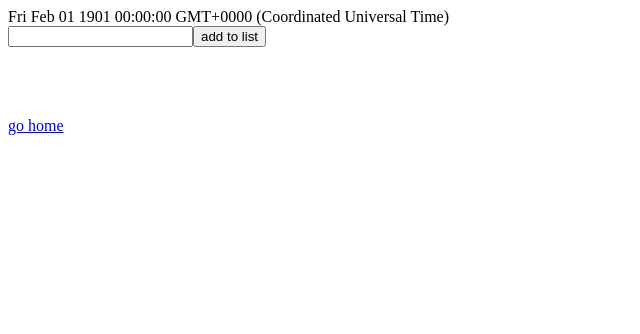
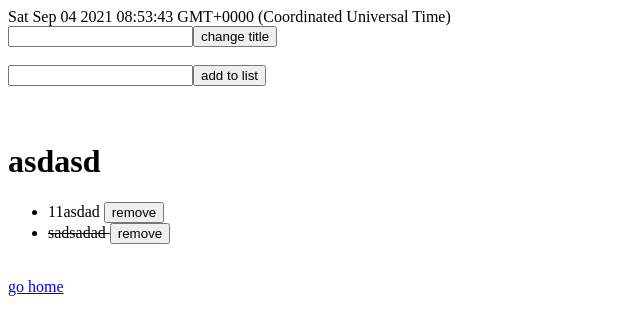
Before and after one commit to andyblacknred/vue-calendar, a Vue app: page /day/1/1/1 in a window 1280 px wide. Shown: the top 334 px of the page, without its empty margins (0-640 px from the left). Built offline with nearby package versions, Linux system fonts and the light colour scheme.

Commit message:
todo - wip

```diff
--- a/src/components/ListsOfTodo/ListsOfTodo.html
+++ b/src/components/ListsOfTodo/ListsOfTodo.html
@@ -1,3 +1,11 @@
 <div class="list">
-    <Todo />
+    <Todo
+        @add-to-list="addToList(index, $event)"
+        @remove-from-list="removeFromList(index, $event)"
+        @change-title="changeTitle(index, $event)"
+        @change-status="changeStatus(index, ...$event)"
+        v-for="(todo, index) in listOfTodo"
+        :todo-prop="todo"
+        :key="index"
+    />
 </div>
--- a/src/components/ListsOfTodo/ListsOfTodo.vue
+++ b/src/components/ListsOfTodo/ListsOfTodo.vue
@@ -1,12 +1,55 @@
 <template src="./ListsOfTodo.html" />
 
 <script>
+import {mapState} from "vuex";
+
 import Todo from "@/components/Todo/Todo";
 
 export default {
   name: "ListsOfTodo",
   components: {
     Todo
+  },
+  computed: {
+    ...mapState({
+      chosenDay: state => state.calendar.chosenDay
+    })
+  },
+  data() {
+    return {
+      listOfTodo: [
+        {
+          title: 'asdasd',
+          todoList: [
+            {
+              text: '11asdad',
+              isChecked: false
+            },
+            {
+              text: 'sadsadad',
+              isChecked: true
+            }
+          ],
+          date: this.chosenDay
+        }
+      ]
+    }
+  },
+  methods: {
+    addToList(index, text) {
+
+      alert(this.chosenDay)
+      this.listOfTodo[index].todoList.push({text, isChecked: false});
+    },
+    removeFromList(indexParent, indexChild) {
+      this.listOfTodo[indexParent].todoList.splice(indexChild, 1);
+    },
+    changeTitle(index, title) {
+      this.listOfTodo[index].title = title;
+    },
+    changeStatus(indexParent, indexChild, status) {
+      this.listOfTodo[indexParent].todoList[indexChild].isChecked = status;
+    }
   }
 }
 </script>
--- a/src/components/Todo/Todo.html
+++ b/src/components/Todo/Todo.html
@@ -1,10 +1,23 @@
 <div class="todo">
+    <input type="text" v-model="todoTitle">
+    <button @click="changeTitle">change title</button>
+    <br>
+    <br>
     <input type="text" v-model="todoText">
     <button @click="addToList">add to list</button>
     <br>
     <br>
     <br>
+    <h1>{{ todoProp.title }}</h1>
     <ul>
-        <li v-for="item in todoArray">{{ item }}</li>
+        <li v-for="(item, index) in todoProp.todoList">
+            <span
+                :style="{'text-decoration': item.isChecked ? 'line-through' : ''}"
+                @click="changeStatus(index, !item.isChecked)"
+            >
+                {{ item.text }}
+            </span>
+            <button @click="removeFromList(index)">remove</button>
+        </li>
     </ul>
 </div>
--- a/src/components/Todo/Todo.vue
+++ b/src/components/Todo/Todo.vue
@@ -6,12 +6,26 @@ export default {
   data() {
     return {
       todoText: '',
-      todoArray: []
+      todoTitle: '',
+    }
+  },
+  props: {
+    todoProp: {
+      type: Object
     }
   },
   methods: {
     addToList() {
-      this.todoArray.push(this.todoText);
+      this.$emit('add-to-list', this.todoText);
+    },
+    removeFromList(index) {
+      this.$emit('remove-from-list', index);
+    },
+    changeTitle() {
+      this.$emit('change-title', this.todoTitle);
+    },
+    changeStatus(index, status) {
+      this.$emit('change-status', [index, status]);
     }
   }
 }
--- a/src/views/ChosenDay/ChosenDay.html
+++ b/src/views/ChosenDay/ChosenDay.html
@@ -1,7 +1,7 @@
 <div class="page page--day">
-    {{ new Date($route.params.year, $route.params.month, $route.params.day) }}
+    {{ chosenDay }}
     <br>
-    <ListsOfTodo />
+    <ListsOfTodo  />
     <br>
     <router-link to="/">go home</router-link>
 </div>
--- a/src/views/ChosenDay/ChosenDay.vue
+++ b/src/views/ChosenDay/ChosenDay.vue
@@ -1,12 +1,19 @@
 <template src="./ChosenDay.html" />
 
 <script>
+import {mapState} from "vuex";
+
 import ListsOfTodo from "@/components/ListsOfTodo/ListsOfTodo";
 
 export default {
   name: "ChosenDay",
   components: {
     ListsOfTodo
+  },
+  computed: {
+    ...mapState({
+      chosenDay: state => state.calendar.chosenDay
+    })
   }
 }
 </script>
```
